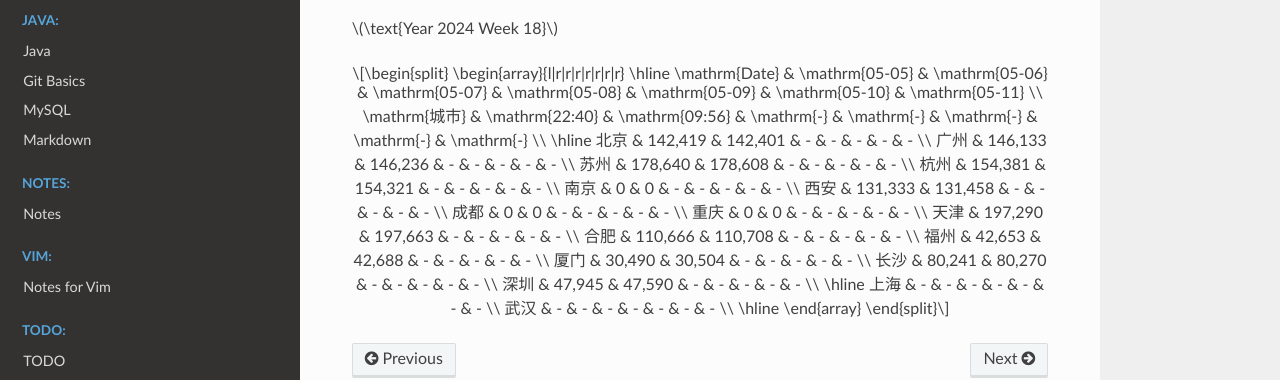
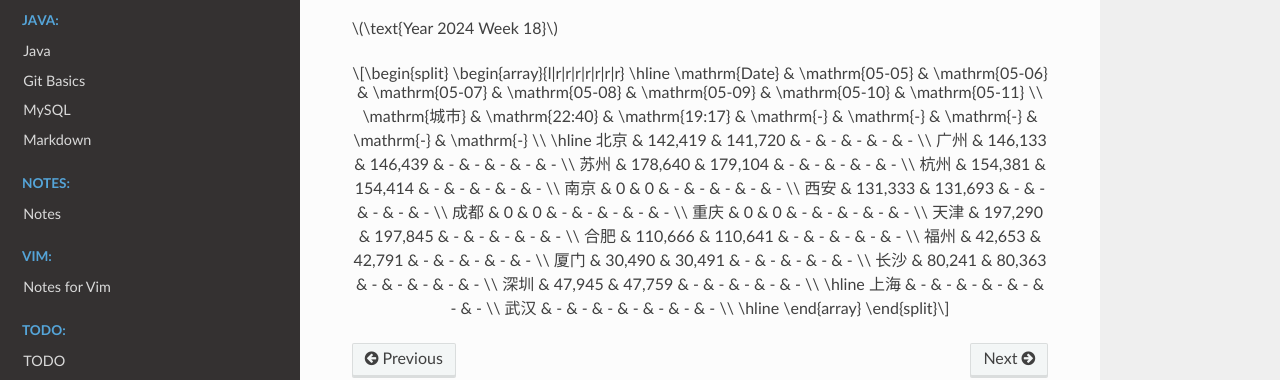
Before and after one commit to Pyrad/pyradnotes, a Sphinx documentation site: the page built from source/RealEstate/resalenumbers2024.md, in a window 1280 px wide and 900 px high, scrolled down 8852 px. Shown: the part 392-772 px from the top of the window. Built offline with Sphinx 7.4.7 and the Read the Docs theme 2.0.0, drawn with Linux system fonts in a browser that asks for light colours; a script that is not in the unit is left out.

Commit message:
Realestate Update resale numbers 2024-05-06 19:17

```diff
--- a/source/RealEstate/resalenumbers2024.md
+++ b/source/RealEstate/resalenumbers2024.md
@@ -587,22 +587,22 @@ $$
 \begin{array}{l|r|r|r|r|r|r|r}
 \hline
 \mathrm{Date} & \mathrm{05-05} & \mathrm{05-06} & \mathrm{05-07} & \mathrm{05-08} & \mathrm{05-09} & \mathrm{05-10} & \mathrm{05-11} \\
-\mathrm{城市} & \mathrm{22:40} & \mathrm{09:56} & \mathrm{-} & \mathrm{-} & \mathrm{-} & \mathrm{-} & \mathrm{-} \\
+\mathrm{城市} & \mathrm{22:40} & \mathrm{19:17} & \mathrm{-} & \mathrm{-} & \mathrm{-} & \mathrm{-} & \mathrm{-} \\
 \hline
-北京 & 142,419 & 142,401 & - & - & - & - & - \\
-广州 & 146,133 & 146,236 & - & - & - & - & - \\
-苏州 & 178,640 & 178,608 & - & - & - & - & - \\
-杭州 & 154,381 & 154,321 & - & - & - & - & - \\
+北京 & 142,419 & 141,720 & - & - & - & - & - \\
+广州 & 146,133 & 146,439 & - & - & - & - & - \\
+苏州 & 178,640 & 179,104 & - & - & - & - & - \\
+杭州 & 154,381 & 154,414 & - & - & - & - & - \\
 南京 & 0 & 0 & - & - & - & - & - \\
-西安 & 131,333 & 131,458 & - & - & - & - & - \\
+西安 & 131,333 & 131,693 & - & - & - & - & - \\
 成都 & 0 & 0 & - & - & - & - & - \\
 重庆 & 0 & 0 & - & - & - & - & - \\
-天津 & 197,290 & 197,663 & - & - & - & - & - \\
-合肥 & 110,666 & 110,708 & - & - & - & - & - \\
-福州 & 42,653 & 42,688 & - & - & - & - & - \\
-厦门 & 30,490 & 30,504 & - & - & - & - & - \\
-长沙 & 80,241 & 80,270 & - & - & - & - & - \\
-深圳 & 47,945 & 47,590 & - & - & - & - & - \\
+天津 & 197,290 & 197,845 & - & - & - & - & - \\
+合肥 & 110,666 & 110,641 & - & - & - & - & - \\
+福州 & 42,653 & 42,791 & - & - & - & - & - \\
+厦门 & 30,490 & 30,491 & - & - & - & - & - \\
+长沙 & 80,241 & 80,363 & - & - & - & - & - \\
+深圳 & 47,945 & 47,759 & - & - & - & - & - \\
 \hline
 上海 & - & - & - & - & - & - & - \\
 武汉 & - & - & - & - & - & - & - \\
```
Also changed, not shown: 1 other file.
